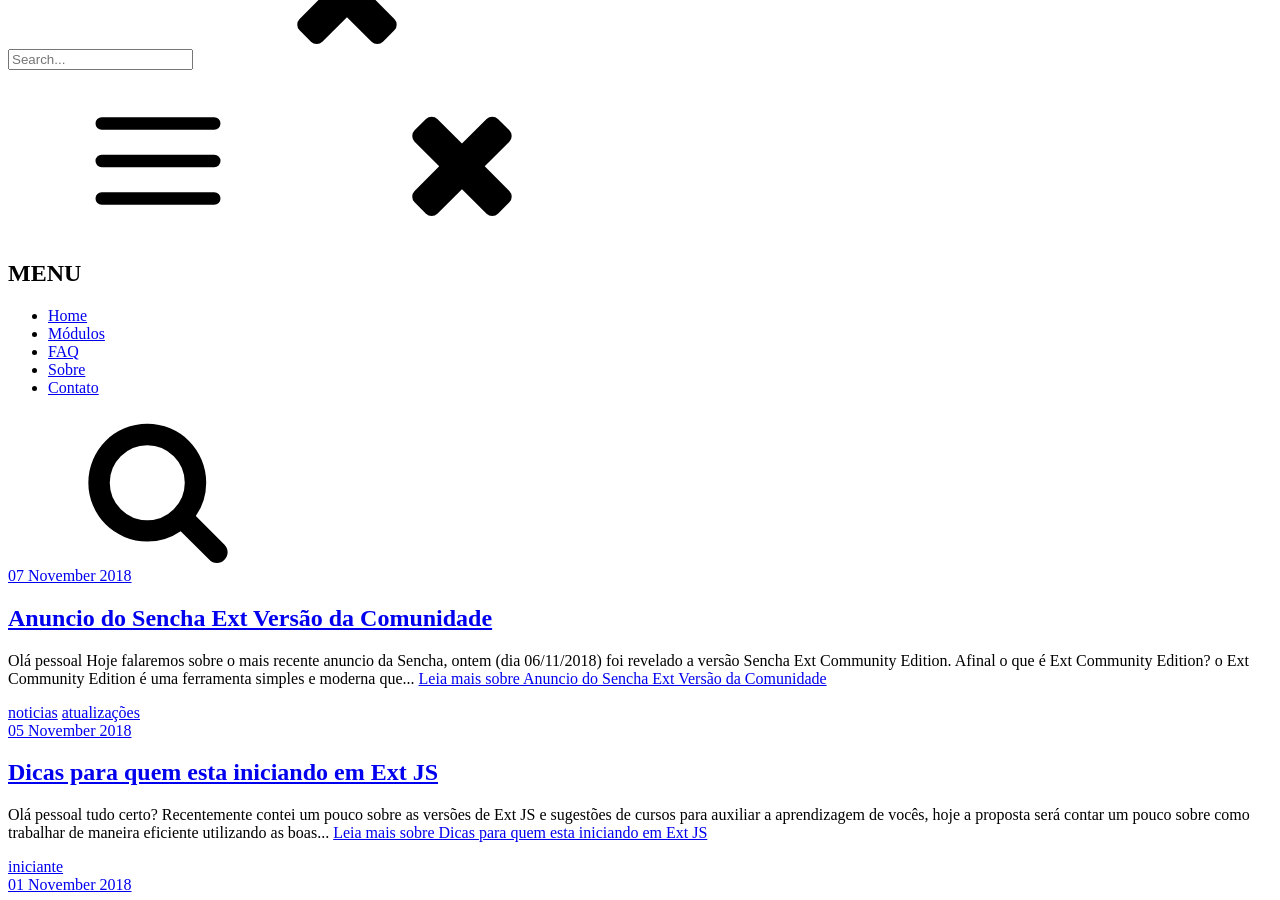
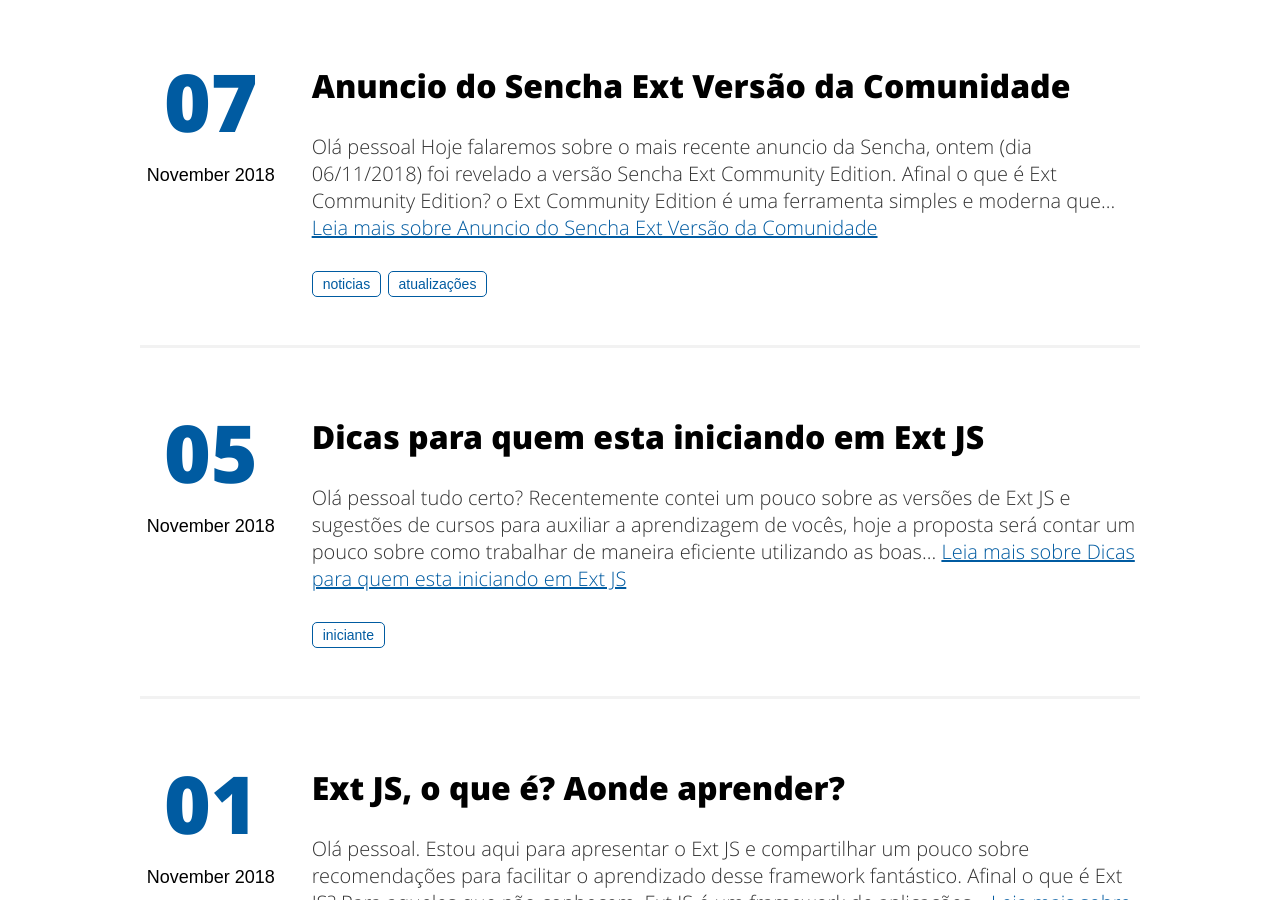
Before and after one commit to murilobds/BS_BLOG, a Jekyll site: the page built from index.html, in a window 1280 px wide and 900 px high, scrolled down 903 px. Built offline with Jekyll 4.4.1, drawn with Linux system fonts in a browser that asks for light colours; grey boxes are pictures that could not be loaded.

```diff
--- a/_config.yml
+++ b/_config.yml
@@ -1,7 +1,7 @@
 # Site settings
 title: BSource Blog
 description: BSource Blog
-baseurl: "BS_BLog" # the subpath of your site, e.g. /blog
+baseurl: "/BS_BLog" # the subpath of your site, e.g. /blog
 url: "https://murilobds.github.io" # the base hostname & protocol for your site e.g. http://willianjusten.com.br
 
 # User settings
```
